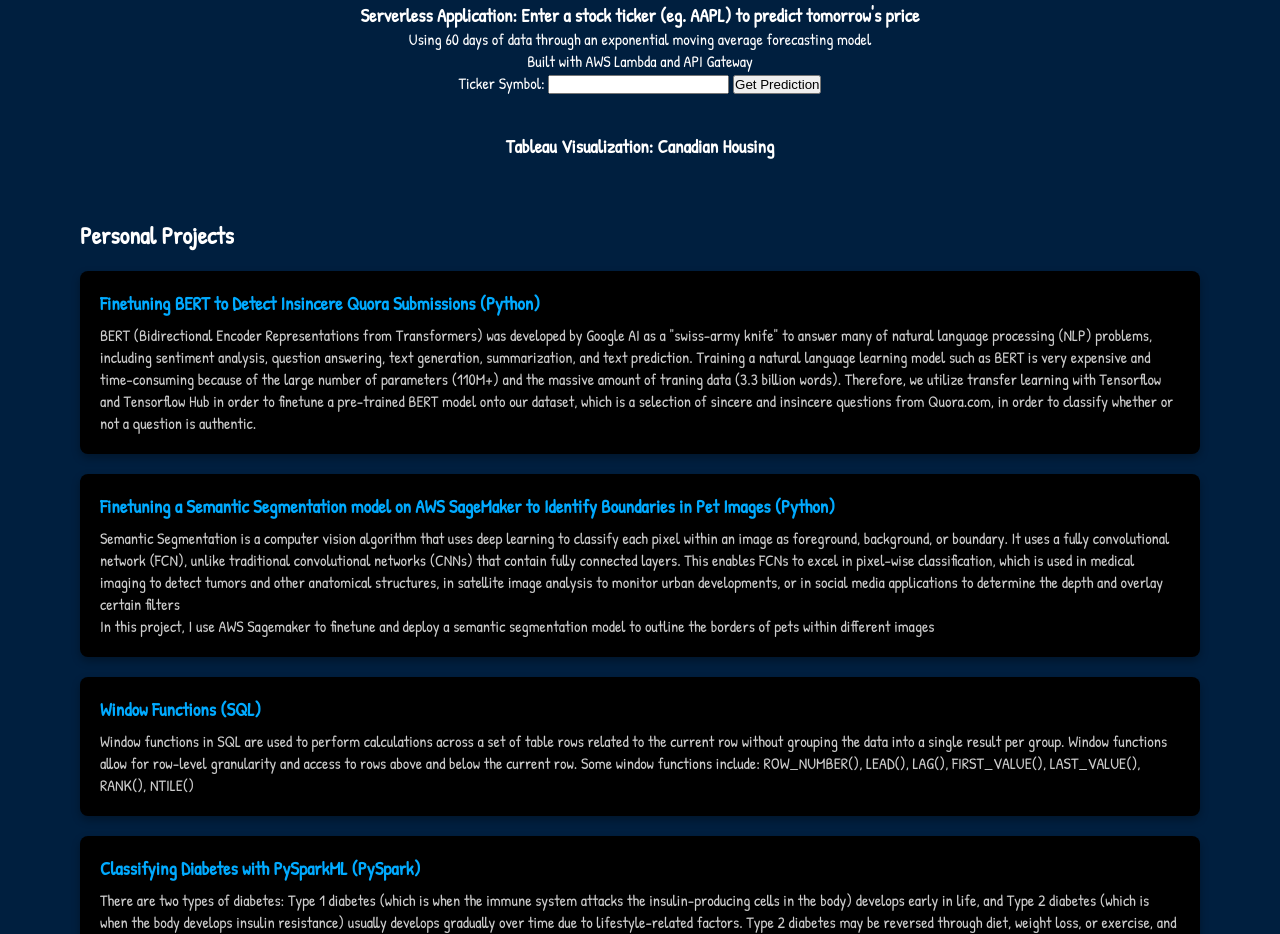
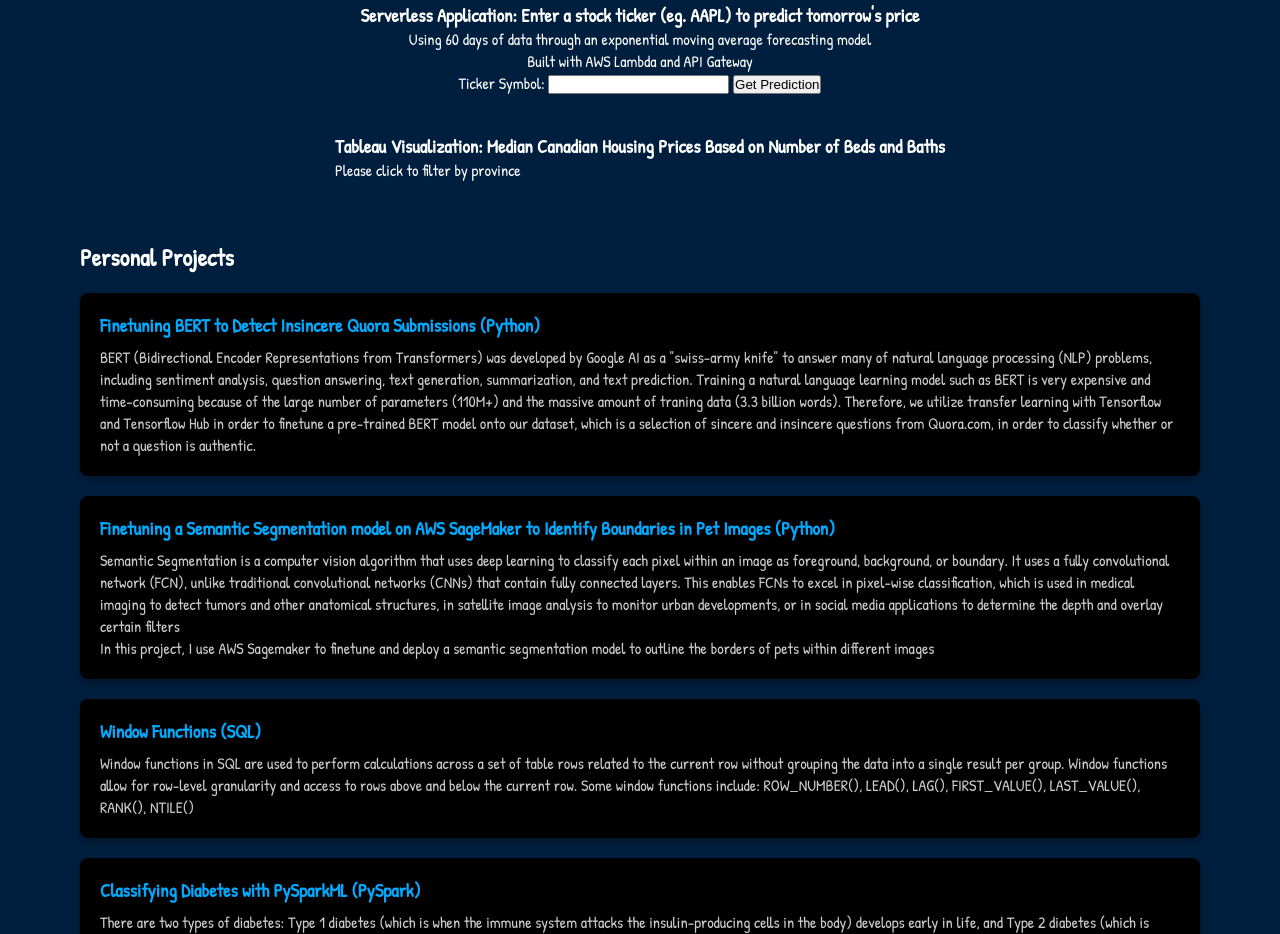
Before and after one commit to calvinma888/calvinma888.github.io, a plain HTML site: page index.html in a window 1280 px wide. Shown: the part 791-1725 px from the top of the page. Drawn offline with Linux system fonts and the light colour scheme.

Commit message:
Update index.html

```diff
--- a/index.html
+++ b/index.html
@@ -189,7 +189,8 @@
     <!-- Tableau -->
 <div style="display: flex; justify-content: center; margin: 20px 0; padding-top: 20px;">
     <div class="tableauPlaceholder" id="viz1731441817835" style="position: relative;">
-        <h3>Tableau Visualization: Canadian Housing</h3>
+        <h3>Tableau Visualization: Median Canadian Housing Prices Based on Number of Beds and Baths</h3>
+        <p>Please click to filter by province</p>
         <noscript>
             <a href="#">
                 <img alt="Dashboard 1" src="https://public.tableau.com/static/images/ca/canadacitiesandprovinceshousingprices/Dashboard1/1_rss.png" style="border: none" />
```
